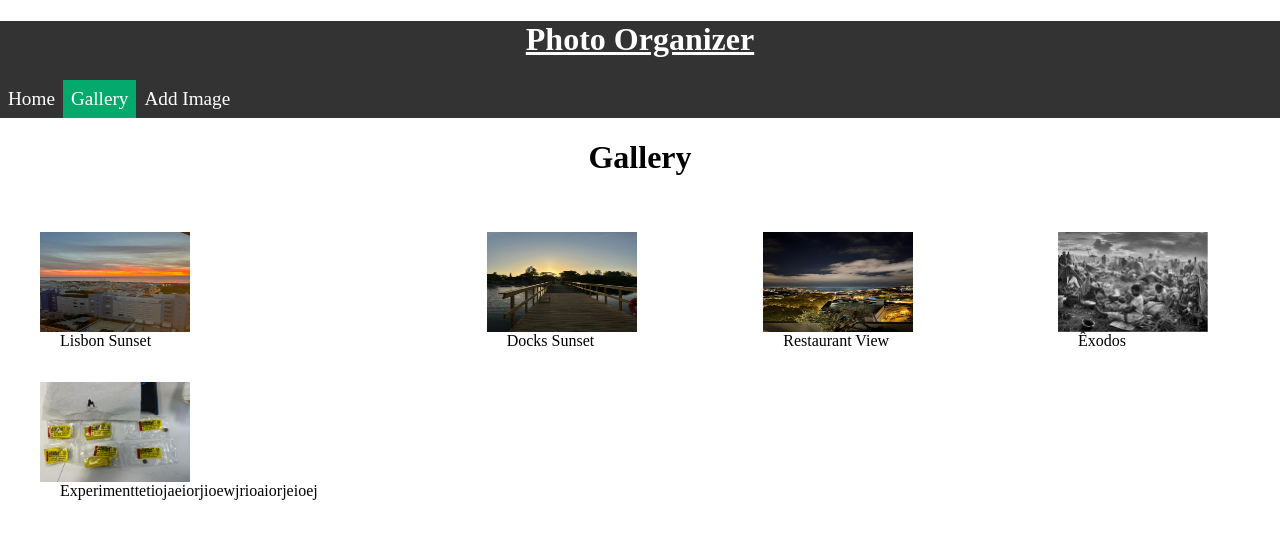
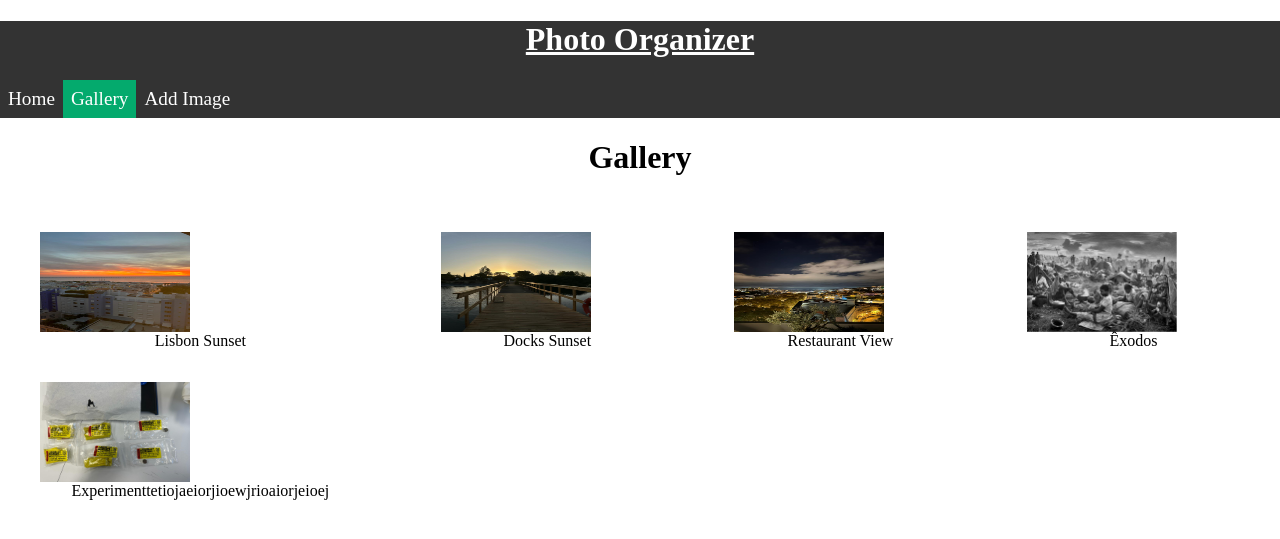
Before and after one commit to Pedroamurta/CSIA, a Django app: page /gallery/ in a window 1280 px wide. Shown: the top 539 px of the page. Run offline with Django 4.2, Linux system fonts and the light colour scheme; data comes from the database, SQL or seed files in the repository; both versions use the stored data as it was after the commit.

Commit message:
testing text centralization

```diff
--- a/gallery/static/style.css
+++ b/gallery/static/style.css
@@ -7,8 +7,8 @@
 
 }
 figcaption{
-    padding-left: 20px;
-    padding-right: 57px;
+    width: 150 px;
+    text-align: center;
 }
 
 nav ul {
@@ -48,8 +48,6 @@ h1 {
 
 .navigation {
     background-color: #333;
-    top: 0;
-    left: 0;
     height:auto
 }
 
```
Also changed, not shown: db.sqlite3, media/WhatsApp_Image_2024-02-22_at_08.50.31.jpeg (added).
